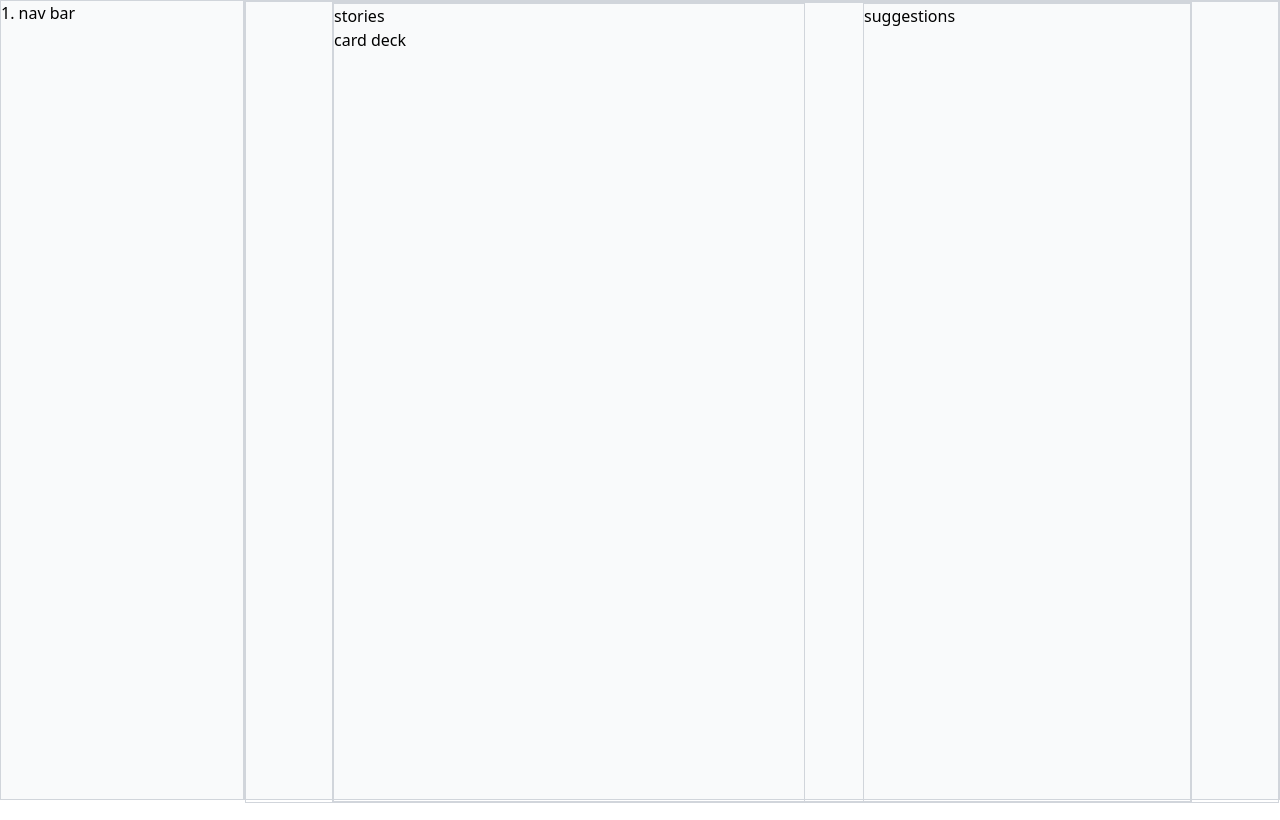
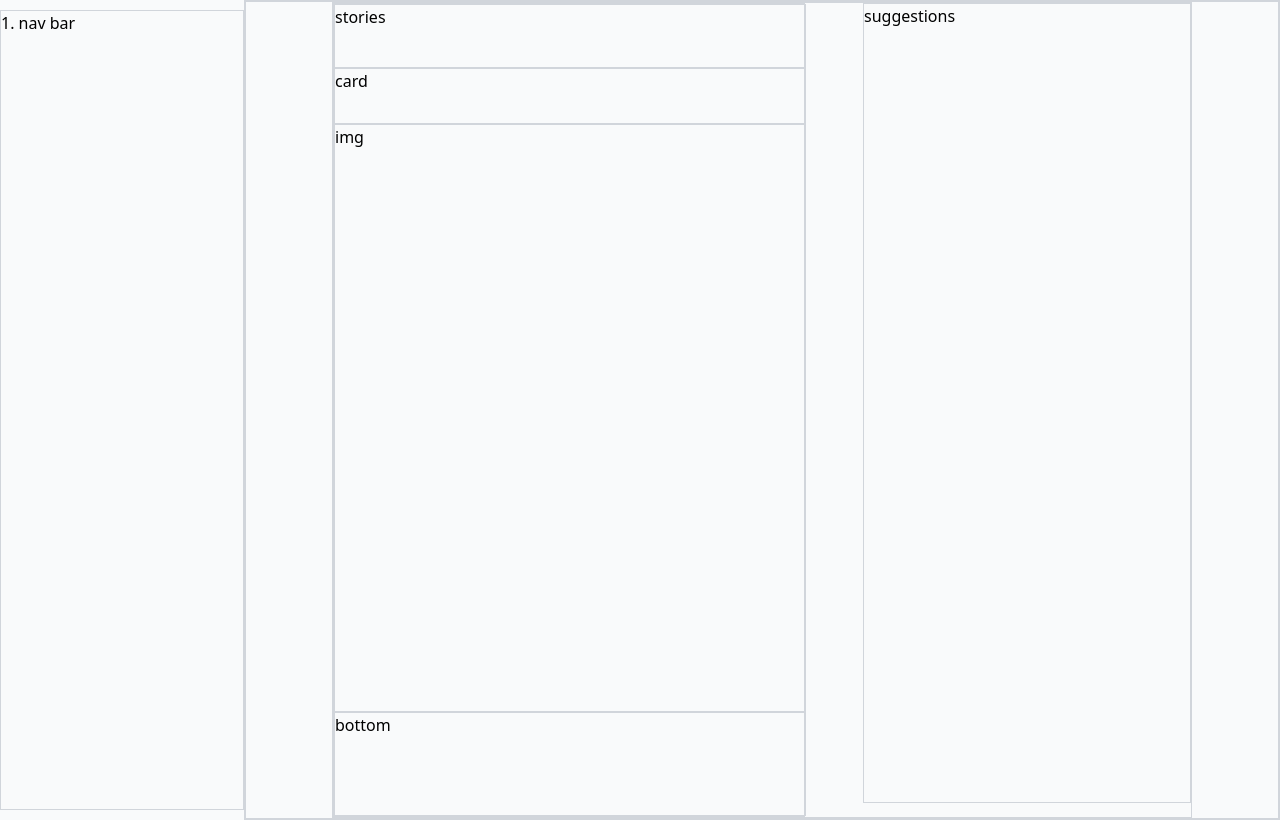
Before and after one commit to gbenroofficial/Minigram, a React (Create React App) app: page /Navscreen in a window 1280 px wide. Built offline with nearby package versions, Linux system fonts and the light colour scheme.

Commit message:
components

```diff
--- a/src/components/card.js
+++ b/src/components/card.js
@@ -1,7 +1,19 @@
 import React from "react";
 
 const Card = () => {
-  return <div></div>;
+  return (
+    <div className="w-full h-auto">
+      <div className="w-full h-14 border-solid border-1 border-gray-300">
+        card
+      </div>
+      <div className="w-full h-147 border-solid border-1 border-gray-300">
+        img
+      </div>
+      <div className="w-full h-26 border-solid border-1 border-gray-300">
+        bottom
+      </div>
+    </div>
+  );
 };
 
 export default Card;
--- a/src/components/cardDeck.js
+++ b/src/components/cardDeck.js
@@ -1,7 +1,12 @@
 import React from "react";
+import Card from "./card";
 
 const CardDeck = () => {
-  return <div>card deck</div>;
+  return (
+    <div className="h-auto w-118">
+      <Card />
+    </div>
+  );
 };
 
 export default CardDeck;
--- a/src/components/home.js
+++ b/src/components/home.js
@@ -11,8 +11,8 @@ const Home = () => {
   }, []);
   return (
     <div className="w-full h-auto flex flex-wrap justify-center border-solid border-1 border-gray-300">
-      <div className="w-215 h-screen flex flex-wrap justify-center space-x-14-5 border-solid border-1 border-gray-300">
-        <div className="w-118 h-screen border-solid border-1 border-gray-300">
+      <div className="w-215 h-auto flex flex-wrap justify-center space-x-14-5 border-solid border-1 border-gray-300">
+        <div className="w-118 h-auto border-solid border-1 border-gray-300">
           <Stories />
           <CardDeck />
         </div>
--- a/src/components/navbar.js
+++ b/src/components/navbar.js
@@ -1,7 +1,7 @@
 import React from "react";
 
 const NavBar = () => {
-  return <div>1. nav bar</div>;
+  return <div className="h-screen w-61">1. nav bar</div>;
 };
 
 export default NavBar;
--- a/src/components/stories.js
+++ b/src/components/stories.js
@@ -1,7 +1,11 @@
 import React from "react";
 
 const Stories = () => {
-  return <div>stories</div>;
+  return (
+    <div className="h-16 w-118 border-solid border-1 border-gray-300">
+      stories
+    </div>
+  );
 };
 
 export default Stories;
--- a/src/pages/navscreen.js
+++ b/src/pages/navscreen.js
@@ -10,7 +10,7 @@ const NavScreen = () => {
       <div className="w-61 h-screen border-solid border-1 border-gray-300">
         <NavBar />
       </div>
-      <div className="flex-grow h-screen border-solid border-1 border-gray-300">
+      <div className="flex-grow h-auto border-solid border-1 border-gray-300">
         <Home />
       </div>
     </div>
--- a/src/styles/app.css
+++ b/src/styles/app.css
@@ -549,6 +549,21 @@ video {
 .h-28 {
   height: 7rem;
 }
+.h-2 {
+  height: 0.5rem;
+}
+.h-14 {
+  height: 3.5rem;
+}
+.h-96 {
+  height: 24rem;
+}
+.h-24 {
+  height: 6rem;
+}
+.h-32 {
+  height: 8rem;
+}
 .w-full {
   width: 100%;
 }
@@ -603,6 +618,9 @@ video {
 }
 .border-2 {
   border-width: 2px;
+}
+.border {
+  border-width: 1px;
 }
 .border-solid {
   border-style: solid;
--- a/src/styles/sub.css
+++ b/src/styles/sub.css
@@ -71,6 +71,9 @@
 .h-200 {
   height: 50rem;
 }
+.h-173 {
+  height: 43.25rem;
+}
 .h-164 {
   height: 41rem;
 }
@@ -80,9 +83,9 @@
 .h-150 {
   height: 37.5rem;
 }
-.h-173 {
-  height: 43.25rem;
-}
+.h-147 {
+    height: 36.75rem;
+  }
 .h-100 {
   height: 25rem;
 }
```
